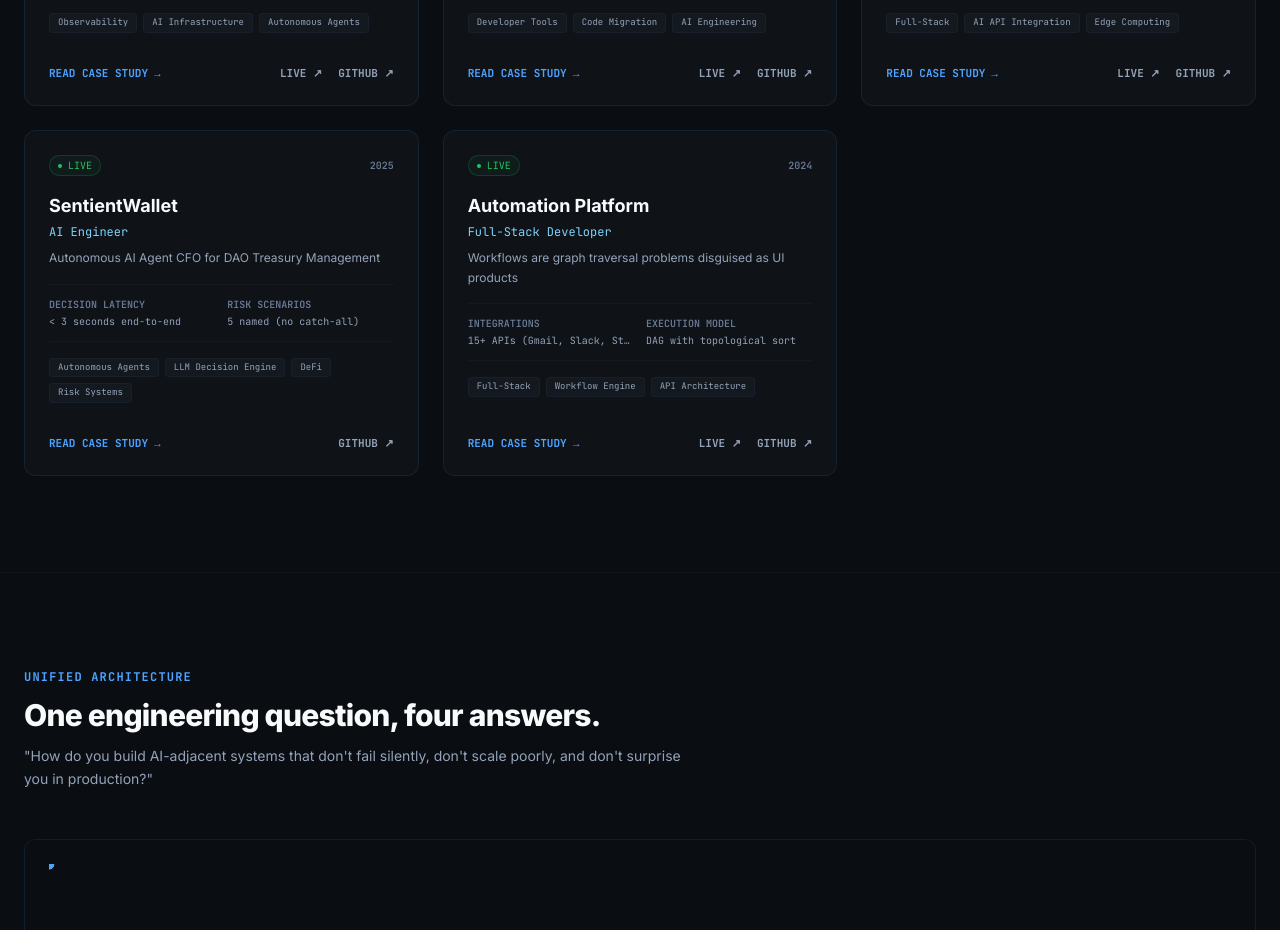
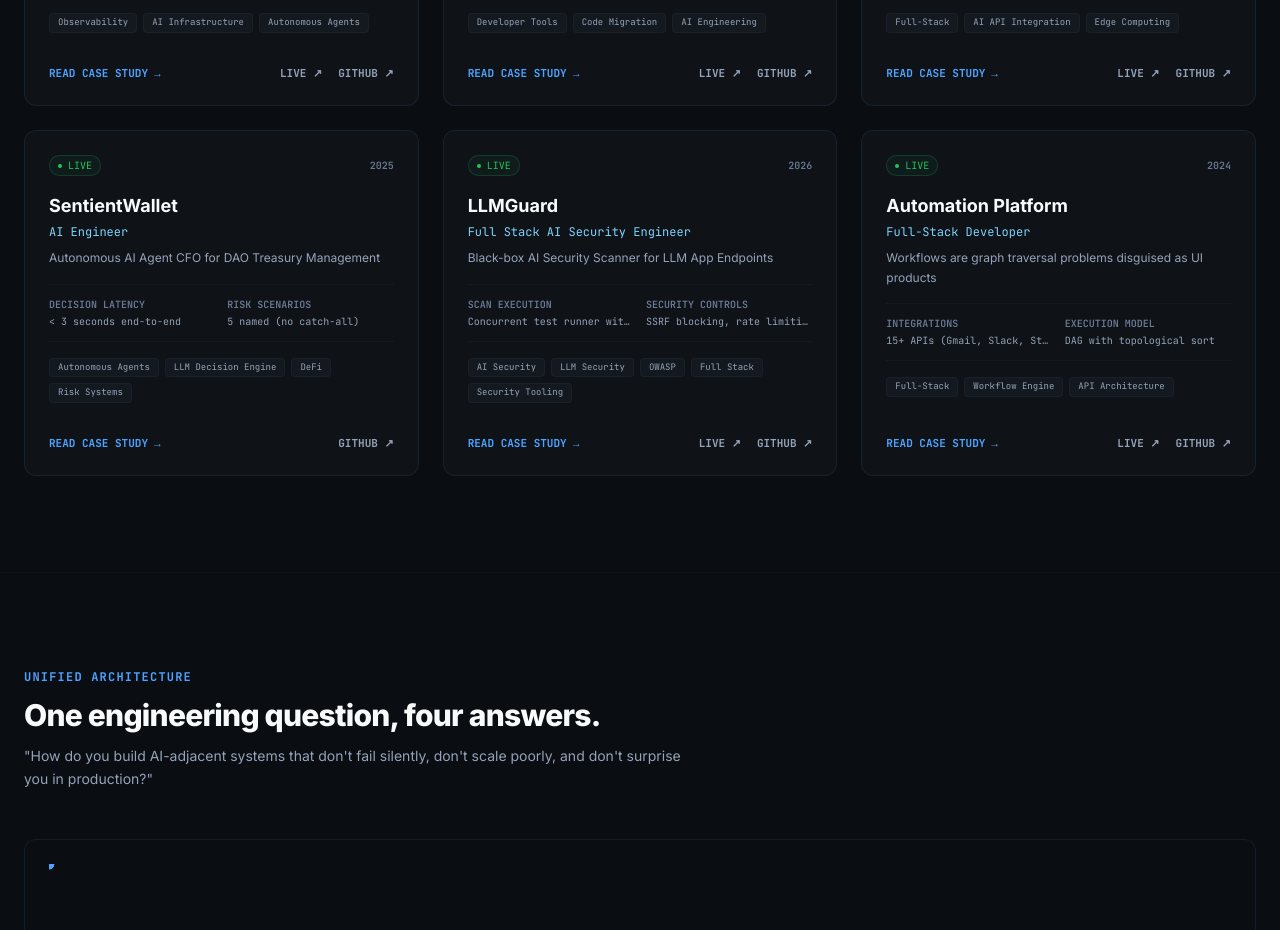
Before and after one commit to vaibhav7506/Portfolio, a Next.js app: page / in a window 1280 px wide. Shown: the part 2060-2990 px from the top of the page. Built offline with nearby package versions, Linux system fonts and the light colour scheme.

Commit message:
Add LLMGuard portfolio content

```diff
--- a/src/app/work/[slug]/page.tsx
+++ b/src/app/work/[slug]/page.tsx
@@ -165,6 +165,63 @@ const CASE_STUDY_CONTENT: Record<
     ],
     rebuild: "Risk thresholds are currently hardcoded. They should be governance-voted parameters per treasury — different DAOs have different risk tolerances. The architecture supports this; I just haven't built the config layer yet."
   },
+  "llmguard": {
+  centralAngle: "How do you test an LLM app’s security without overclaiming certainty?",
+
+  problem:
+    "Most students build AI apps, but very few build tools that test whether those AI apps are safe. LLMGuard was built as a defensive black-box security scanner for authorized LLM/chat endpoints. The goal was not to pretend that heuristic checks can prove security, but to create a practical audit workflow: submit an endpoint, run safe OWASP-mapped tests, detect risky response patterns, redact secrets, score the scan, and generate a report that clearly separates observed behavior from confirmed vulnerabilities.",
+
+  decisions: [
+    {
+      title: "Key Decision 1 — Black-box endpoint scanning instead of source-code analysis",
+      options:
+        "Analyze the source code, inspect model prompts directly, or test the deployed LLM endpoint as a black-box API.",
+      chose:
+        "Chose black-box endpoint scanning because most developers can easily provide an API endpoint, but may not want to upload source code, internal prompts, or infrastructure details. LLMGuard sends safe test prompts to an authorized POST endpoint and evaluates the responses for security signals like prompt injection, system prompt leakage, sensitive information disclosure, unsafe agency, improper output handling, and unbounded consumption.",
+      tradeoff:
+        "Black-box testing cannot fully verify risks like supply chain security, data poisoning, vector database weaknesses, or misinformation. The payoff is a simpler, safer, and more deployable scanner that works against real hosted endpoints."
+    },
+    {
+      title: "Key Decision 2 — Heuristic detection instead of mandatory LLM judging",
+      options:
+        "Use a paid LLM judge for every finding, rely only on static regex checks, or combine safe test cases with heuristic response analysis.",
+      chose:
+        "Chose static safe test cases plus heuristic detectors so the app works without paid AI APIs. The scanner uses deterministic checks for leakage patterns, dangerous HTML, external-action claims, excessive response length, and secret-like data. Findings include severity, status, confidence, evidence, detector rationale, and remediation advice instead of pretending every result is a confirmed vulnerability.",
+      tradeoff:
+        "Heuristics can produce false positives and false negatives. The product handles this honestly by using confidence labels, warning statuses, and manual-review messaging."
+    },
+    {
+      title: "Key Decision 3 — Concurrent scanning for Vercel free-tier compatibility",
+      options:
+        "Run test cases sequentially, move scans to a background worker, or run bounded tests concurrently inside the API route.",
+      chose:
+        "Chose bounded concurrent execution using Promise.allSettled. Sequential scans could exceed Vercel Hobby function limits because each test has a timeout. LLMGuard caps the number of tests, runs them concurrently, converts individual failures into error findings, and keeps the overall scan responsive enough for a free-tier deployment.",
+      tradeoff:
+        "This avoids long-running scan jobs, but it limits the scanner to a small, carefully selected test suite. Larger enterprise-style scans would need a queue or worker system."
+    },
+    {
+      title: "Key Decision 4 — SSRF protection before sending user-controlled requests",
+      options:
+        "Trust the user-provided endpoint, block only localhost strings, or perform URL, hostname, header, and DNS-based safety checks.",
+      chose:
+        "Chose explicit SSRF protection because the scanner accepts arbitrary endpoint URLs. LLMGuard blocks localhost, private IP ranges, link-local addresses, metadata service IPs, unsafe protocols, and dangerous forwarded headers. It also resolves hostnames before requests so the scanner is not accidentally turned into a server-side request tool against internal infrastructure.",
+      tradeoff:
+        "Some edge-case endpoints may be rejected even if they are safe, but the scanner’s security boundary is more important than accepting every possible URL."
+    },
+    {
+      title: "Key Decision 5 — Supabase persistence with local demo fallback",
+      options:
+        "Store scans only in memory, require a database from the start, or support both database persistence and local demo mode.",
+      chose:
+        "Chose Supabase persistence with a local in-memory fallback. Locally, the app can run without any external setup. In production, Supabase stores scans, findings, and consent logs so history works reliably across serverless requests. This keeps onboarding simple while still supporting a real deployed product.",
+      tradeoff:
+        "The local/demo mode is not persistent across server restarts, but the production version behaves like a real audit system once Supabase environment variables are configured."
+    }
+  ],
+
+  rebuild:
+    "The next version should add a queued scan architecture using a background worker or Vercel-compatible job system. That would allow deeper scan suites, scheduled scans, authenticated scan profiles, and optional LLM-as-judge verification without risking API route timeouts. I would also add a CI/CD mode so teams can run LLMGuard automatically before deploying changes to an AI endpoint."
+},
   "automation-platform": {
     centralAngle: "Automation workflows are graph traversal problems disguised as UI products.",
     problem: "Most Zapier-clone tutorials focus on the drag-and-drop UI. The real engineering is what happens after someone clicks \"Run\" — executing an arbitrary directed graph of API calls, handling partial failures, and normalizing 15 completely different response formats into one coherent system.",
--- a/src/lib/projects.ts
+++ b/src/lib/projects.ts
@@ -145,7 +145,44 @@ export const projects: Project[] = [
       { label: 'Audit Coverage',   value: '100% actions logged in plain English' },
     ],
   },
-
+ {
+  slug: 'llmguard',
+  title: 'LLMGuard',
+  tagline: 'Black-box AI Security Scanner for LLM App Endpoints',
+  description:
+    'A defensive AI security scanner that tests authorized LLM/chat API endpoints against OWASP-mapped risks like prompt injection, system prompt leakage, sensitive data disclosure, unsafe agency, improper output handling, and unbounded consumption. Includes SSRF protection, secret redaction, concurrent scan execution, Supabase persistence, and audit-ready reports.',
+  role: 'Full Stack AI Security Engineer',
+  status: 'live',
+  year: 2026,
+  featured: true,
+  order: 1,
+  tags: ['AI Security', 'LLM Security', 'OWASP', 'Full Stack', 'Security Tooling'],
+  techStack: [
+    'Next.js',
+    'TypeScript',
+    'Supabase',
+    'Vercel',
+    'Tailwind CSS',
+    'Zod',
+    'Recharts',
+    'OWASP LLM Top 10',
+    'SSRF Protection',
+  ],
+  links: {
+    live: 'https://llmguardweb.vercel.app/',
+    github: 'https://github.com/vaibhav7506/LLMGuard',
+  },
+  media: {
+    thumbnail: '/projects/llmguard-thumb.png',
+    hero: '/projects/llmguard-hero.png',
+  },
+  metrics: [
+    { label: 'Scan Execution', value: 'Concurrent test runner with Promise.allSettled' },
+    { label: 'Security Controls', value: 'SSRF blocking, rate limiting, and consent logging' },
+    { label: 'Risk Coverage', value: '6 OWASP-mapped LLM risk categories' },
+    { label: 'Evidence Handling', value: 'Secrets redacted before display and storage' },
+  ],
+},
   // ─── PROJECT 5: Automation Platform ─────────────────────────────
   {
     slug: 'automation-platform',
```
